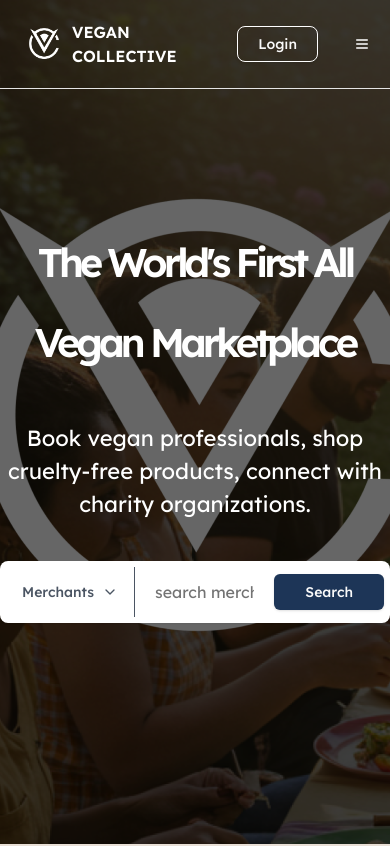
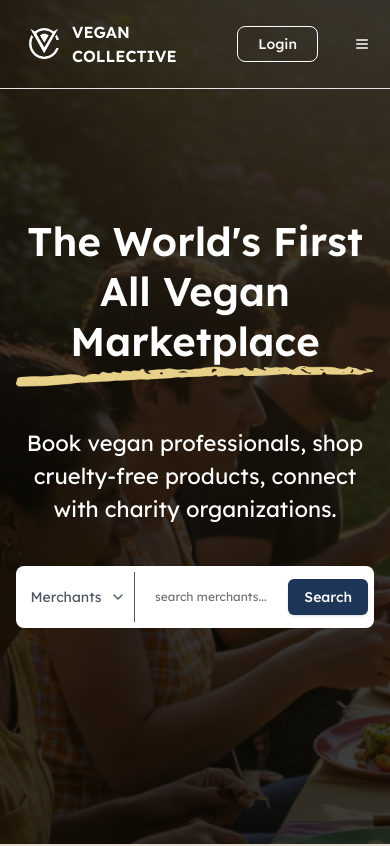
Before and after one commit to FSDTeam-SAA/vegan-frontend, a Next.js app: page / in a window 390 px wide. Shown: the top 846 px of the page. Built offline with nearby package versions, Linux system fonts and the light colour scheme.

Commit message:
hero: hero icon added on content

```diff
--- a/src/app/globals.css
+++ b/src/app/globals.css
@@ -9,6 +9,16 @@ body {
 @layer utilities {
   .text-balance {
     text-wrap: balance;
+  }
+  .after-image {
+    content: "";
+    position: absolute;
+    width: 50px;
+    height: 50px;
+    background-image: url("/assets/hero-Vector.png");
+    background-size: cover;
+    background-repeat: no-repeat;
+    background-position: center;
   }
 }
 
--- a/src/components/home/hero-section/MerchantSearch.tsx
+++ b/src/components/home/hero-section/MerchantSearch.tsx
@@ -20,7 +20,7 @@ export default function MerchantSearch() {
         >
           <Button
             variant="ghost"
-            className="gap-2 font-[] text-[14px] leading-[16px] text-[#4B5563]"
+            className="max-w-[113px] gap-2 text-[14px] font-[14px] leading-[16px] text-[#4B5563]"
           >
             Merchants
             <ChevronDown className="h-4 w-4" />
@@ -35,9 +35,9 @@ export default function MerchantSearch() {
       <Input
         type="text"
         placeholder="search merchants..."
-        className="flex-1 border-0 bg-transparent text-[#9CA3AF] shadow-none focus-visible:ring-0 focus-visible:ring-offset-0"
+        className="flex-1 border-0 bg-transparent text-xs text-[#9CA3AF] shadow-none focus-visible:ring-0 focus-visible:ring-offset-0 md:text-sm"
       />
-      <Button className="bg-[#1D3557] px-[31px] py-[12px] font-medium hover:bg-[#263c5f]">
+      <Button className="bg-[#1D3557] py-[12px] font-medium hover:bg-[#263c5f] md:px-[31px]">
         Search
       </Button>
     </div>
--- a/src/components/home/hero-section/hero.tsx
+++ b/src/components/home/hero-section/hero.tsx
@@ -1,17 +1,25 @@
 import React from "react";
 import MerchantSearch from "./MerchantSearch";
+import Image from "next/image";
 
 export default function HeroSection() {
   return (
-    <div className="h-screen  bg-[url('/assets/hero-img.png')] bg-no-repeat bg-cover relative">
-      <div className="w-full h-full flex flex-col justify-center items-center bg-[url('/assets/logo_white.png')] bg-no-repeat bg-opacity text-center bg-center bg-black/40 backdrop:blur-md absolute z-10" />
+    <div className="hero-section relative h-screen bg-[url('/assets/hero-img.png')] bg-cover bg-no-repeat">
+      <div className="bg-opacity absolute z-10 flex h-full w-full flex-col items-center justify-center bg-black/40 bg-center bg-no-repeat text-center backdrop:blur-md md:bg-[url('/assets/logo_white.png')]" />
       {/* hero content  */}
-      <div className="absolute z-20  bg-black/60 backdrop:blur-sm w-full h-full flex flex-col justify-center items-center ">
-        <div className="max-w-[792px]">
-          <h1 className="lg:text-[64px] text-[40px] leading-[80px] font-semibold tracking-[-4px] text-white md:mx-8 text-center">
+      <div className="absolute z-20 flex h-full w-full flex-col items-center justify-center bg-black/60 backdrop:blur-sm">
+        <div className="container flex max-w-[792px] flex-col items-center">
+          <h1 className="hero-title text-center text-[40px] font-semibold leading-[50px] text-white md:mx-8 md:tracking-[-4px] lg:text-[64px]">
             The World&apos;s First All Vegan Marketplace
           </h1>
-          <p className="text-[22px] leading-[33px]  text-white text-center  my-10">
+          <Image
+            src="/assets/hero-Vector.png"
+            alt=""
+            width={500}
+            height={500}
+            className="h-auto w-[558px]"
+          />
+          <p className="my-10 text-center text-[22px] leading-[33px] text-white">
             Book vegan professionals, shop cruelty-free products, connect with
             charity organizations.
           </p>
```
